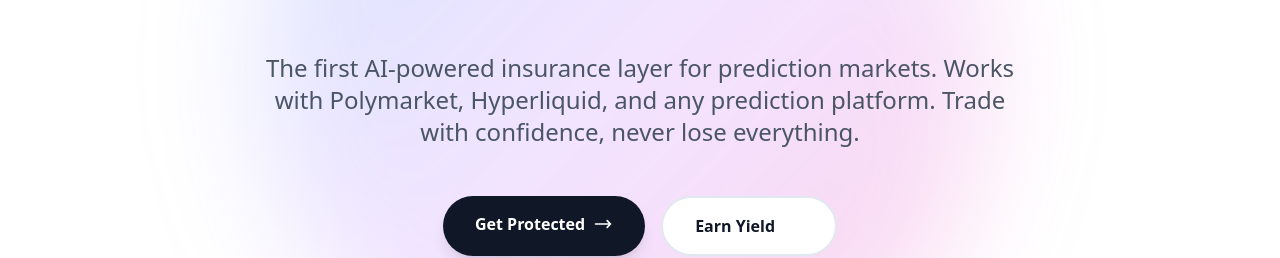
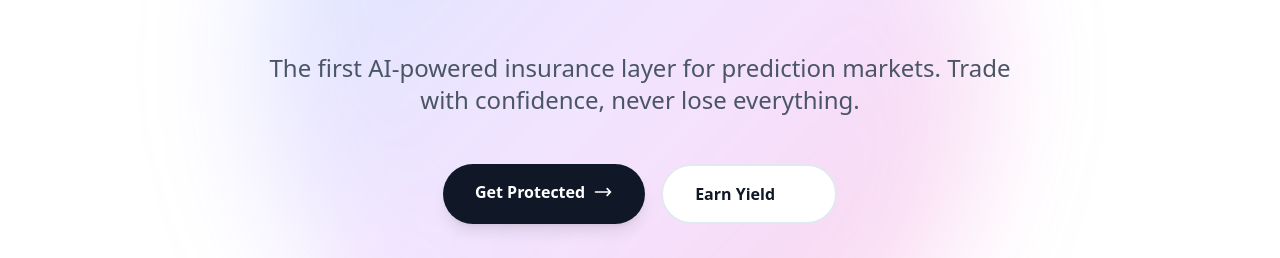
Before and after one commit to amishaaaa1/lumina, a Next.js app: page / in a window 1280 px wide. Shown: the part 412-670 px from the top of the page. Built offline with nearby package versions, Linux system fonts and the light colour scheme; no server answers; what wagmi would draw is missing.

Commit message:
landing page title

```diff
--- a/app/page.tsx
+++ b/app/page.tsx
@@ -204,7 +204,7 @@ export default function Home() {
               </h1>
 
               <p className="text-xl md:text-2xl text-gray-600 mb-12 max-w-3xl mx-auto">
-                The first AI-powered insurance layer for prediction markets. Works with Polymarket, Hyperliquid, and any prediction platform. Trade with confidence, never lose everything.
+                The first AI-powered insurance layer for prediction markets. Trade with confidence, never lose everything.
               </p>
 
               <div className="flex flex-wrap gap-4 justify-center mb-20">
```
